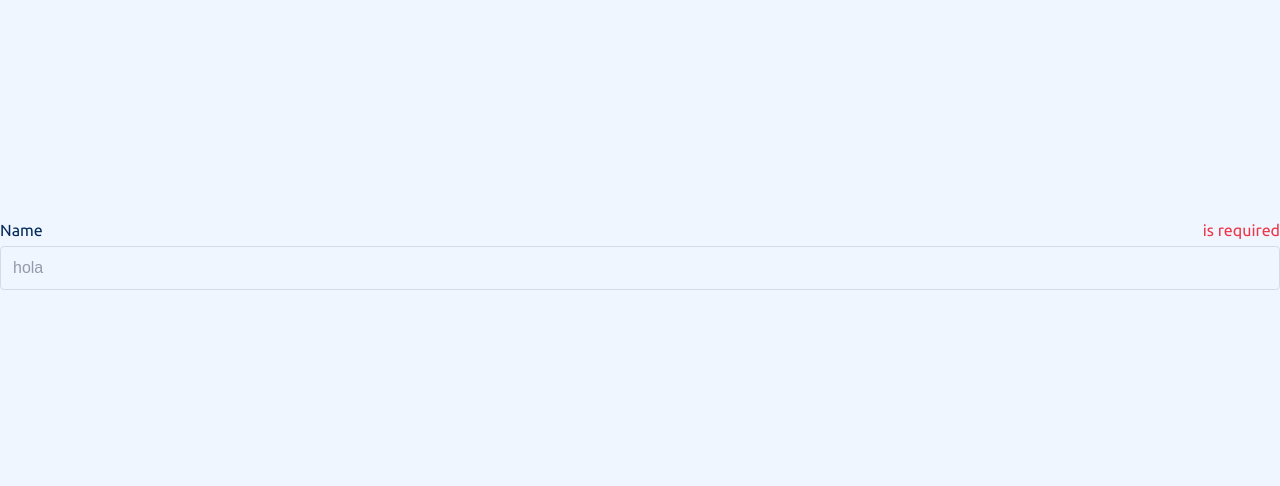
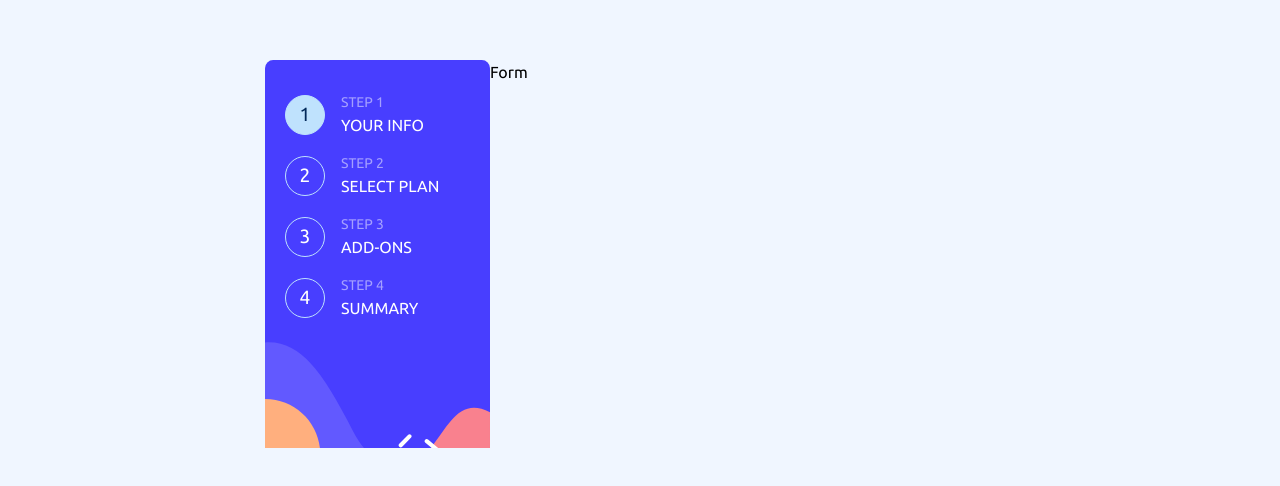
Before and after one commit to chysomm62/multi-step-form, a React app: page / in a window 1280 px wide. Shown: the part 146-632 px from the top of the page. Built offline with nearby package versions, Linux system fonts and the light colour scheme; the HTML template or start-up script is replaced by a standard one.

Commit message:
implement sidebar

```diff
--- a/src/App.jsx
+++ b/src/App.jsx
@@ -1,10 +1,15 @@
-import Button from "./components/common/Button";
-import Input from "./components/common/Input";
+import { useState } from "react";
+import styles from "./App.module.scss";
+import Form from "./components/Form";
+import Sidebar from "./components/Sidebar";
 
 function App() {
+  const [active, setActive] = useState(1);
+
   return (
-    <div className="app">
-      <Input type="text" name="helo" placeholder="hola" label="Name" />
+    <div className={styles.app}>
+      <Sidebar active={active} setActive={setActive} />
+      <Form />
     </div>
   );
 }
--- /dev/null
+++ b/src/App.module.scss
@@ -0,0 +1,13 @@
+.app {
+  width: 100%;
+  margin: 0 auto;
+
+  @media screen and (min-width: 750px) {
+    display: flex;
+    align-items: stretch;
+  }
+
+  @media screen and (min-width: 900px) {
+    width: 750px;
+  }
+}
--- /dev/null
+++ b/src/components/Sidebar/Sidebar.module.scss
@@ -0,0 +1,80 @@
+.sidebar {
+  background: url(../../assets/images/bg-sidebar-mobile.svg);
+  background-repeat: no-repeat;
+  background-size: cover;
+  width: 100%;
+  padding-top: 2rem;
+  padding-bottom: 8rem;
+  color: white;
+
+  .tabs {
+    display: flex;
+    align-items: center;
+    gap: 1rem;
+    justify-content: center;
+
+    .tab {
+      .circle {
+        border: 1px solid var(--Light-blue);
+        border-radius: 50%;
+        height: 2.5rem;
+        width: 2.5rem;
+        display: flex;
+        align-items: center;
+        justify-content: center;
+        cursor: pointer;
+        transition: all 1s ease-in-out;
+
+        p {
+          font-size: larger;
+          font-weight: 700;
+        }
+      }
+      .active {
+        background-color: var(--Light-blue);
+        color: var(--Marine-blue);
+      }
+
+      .details {
+        display: none;
+
+        @media screen and (min-width: 750px) {
+          display: block;
+
+          h4 {
+            font-weight: 200;
+            font-size: 14px;
+            opacity: 0.5;
+          }
+
+          h5 {
+            font-size: 1rem;
+            text-transform: uppercase;
+            font-weight: 700;
+          }
+        }
+      }
+
+      @media screen and (min-width: 750px) {
+        display: flex;
+        align-items: center;
+        gap: 1rem;
+      }
+    }
+
+    @media screen and (min-width: 750px) {
+      flex-direction: column;
+      align-items: flex-start;
+      justify-content: flex-start;
+      padding-left: 1.25rem;
+      padding-right: 1.25rem;
+    }
+  }
+
+  @media screen and (min-width: 750px) {
+    background: url(../../assets/images/bg-sidebar-desktop.svg);
+    background-repeat: no-repeat;
+    background-size: cover;
+    width: 30%;
+  }
+}
--- /dev/null
+++ b/src/components/Sidebar/index.jsx
@@ -0,0 +1,37 @@
+import styles from "./Sidebar.module.scss";
+
+const Sidebar = ({ active, setActive }) => {
+  const tabs = [
+    { num: 1, name: "your info" },
+    { num: 2, name: "select plan" },
+    { num: 3, name: "add-ons" },
+    { num: 4, name: "summary" },
+  ];
+
+  return (
+    <aside className={styles.sidebar}>
+      <div className={styles.tabs}>
+        {tabs.map((num, index) => (
+          <div key={index} className={styles.tab}>
+            <div
+              className={
+                active === num.num
+                  ? `${styles.active} ${styles.circle}`
+                  : styles.circle
+              }
+              onClick={() => setActive(num.num)}
+            >
+              <p> {num.num}</p>
+            </div>
+            <div className={styles.details}>
+              <h4>STEP {num.num}</h4>
+              <h5>{num.name}</h5>
+            </div>
+          </div>
+        ))}
+      </div>
+    </aside>
+  );
+};
+
+export default Sidebar;
--- a/src/components/common/Input/Input.module.scss
+++ b/src/components/common/Input/Input.module.scss
@@ -35,5 +35,9 @@
     &:focus {
       border: 1px solid var(--Marine-blue);
     }
+
+    &:user-invalid {
+      border: 1px solid var(--Strawberry-red);
+    }
   }
 }
--- a/src/index.css
+++ b/src/index.css
@@ -64,9 +64,9 @@ a {
   text-decoration: inherit;
 }
 
-.app {
+body {
   display: flex;
-  align-items: center;
+  align-items: flex-start;
   justify-content: center;
   width: 100%;
   min-height: 100vh;
@@ -85,3 +85,9 @@ button {
   font-weight: 600;
   font-size: 1rem;
 }
+
+@media screen and (min-width: 750px) {
+  body {
+    align-items: center;
+  }
+}
```
